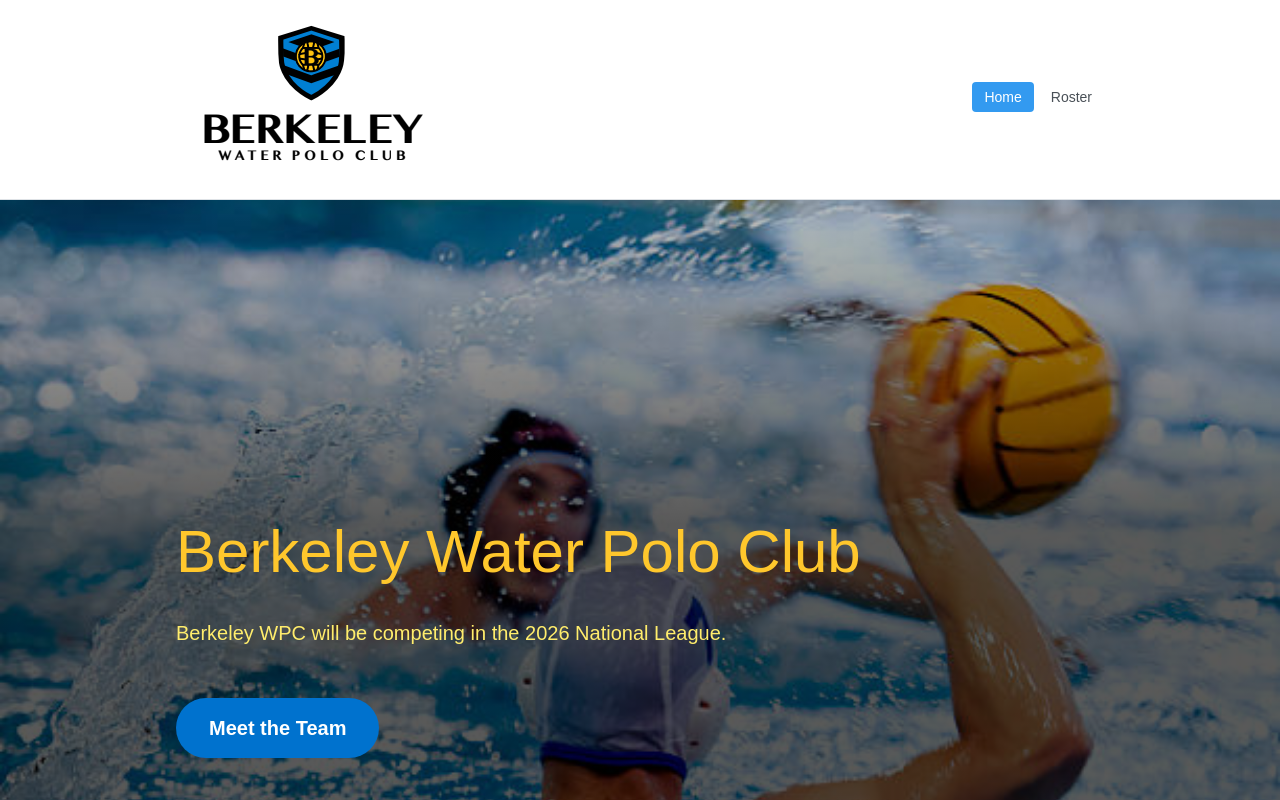
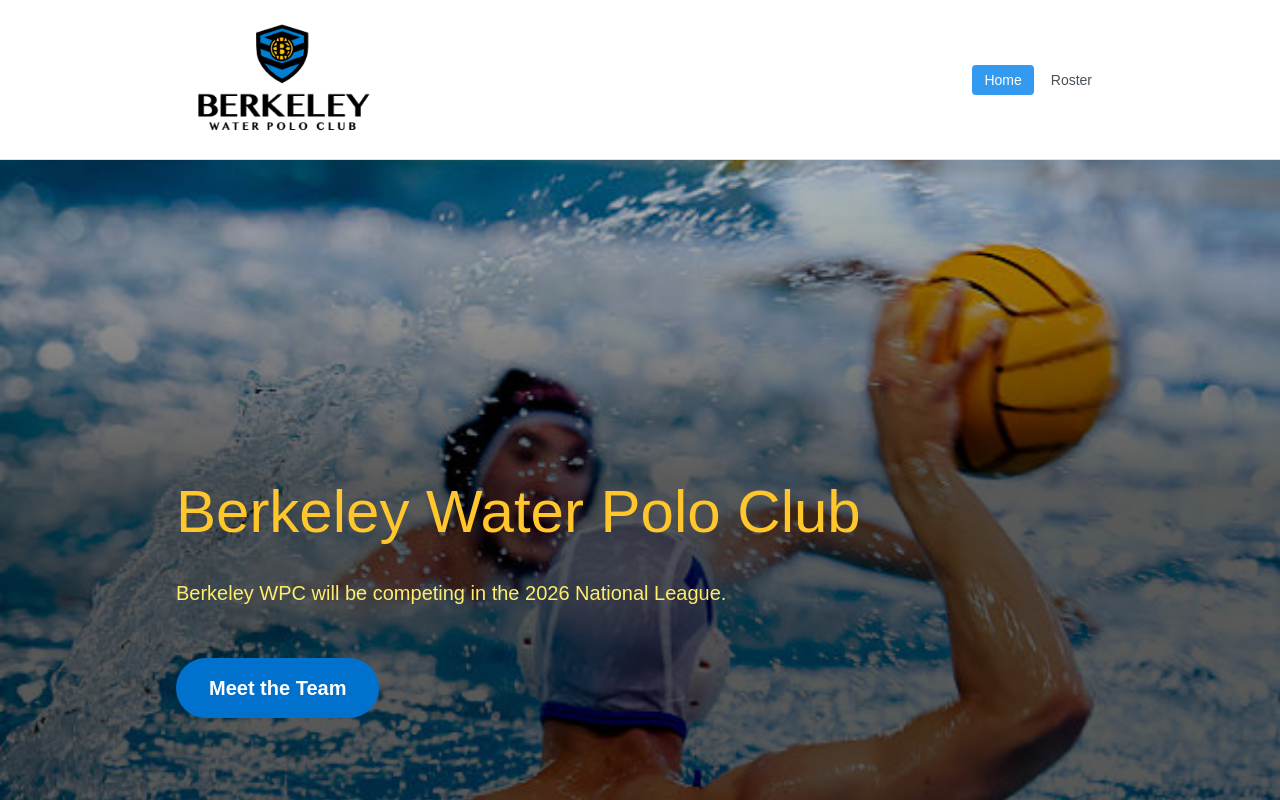
Before and after one commit to curtischen03/BerkeleyWPC, a Next.js app: page / in a window 1280 px wide. Shown: the top 800 px of the page. Built offline with nearby package versions, Linux system fonts and the light colour scheme.

Commit message:
Header will automatically resize to fit screen size

```diff
--- a/components/HeaderSimple.module.css
+++ b/components/HeaderSimple.module.css
@@ -1,10 +1,23 @@
+.logo {
+  height: 70px;
+  width: auto;
+}
+
 .header {
   padding-top: 20px;
-  padding-bottom: 20px;
-  height: 200px;
+  height: 100px;
   background-color: var(--mantine-color-body);
   border-bottom: 1px solid
     light-dark(var(--mantine-color-gray-3), var(--mantine-color-dark-4));
+}
+
+@media (min-width: 415px) {
+  .header {
+    height: 160px;
+  }
+  .logo {
+    height: 120px;
+  }
 }
 
 .inner {
```
